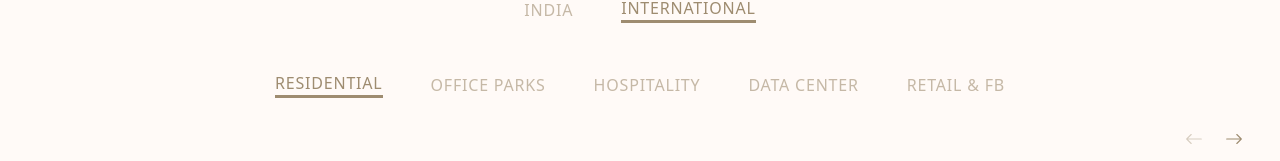
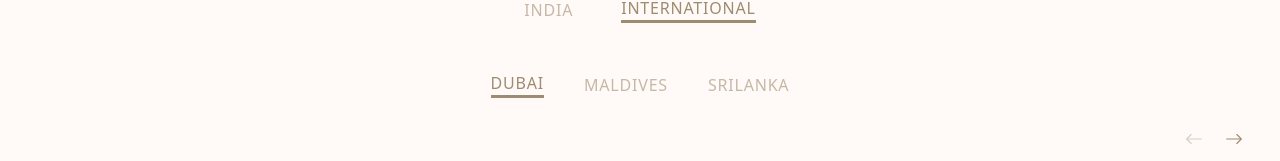
Before and after one commit to graphtobinary/Panchshil-nextjs, a Next.js app: page / in a window 1280 px wide. Both pictures are taken after a click on the button "INTERNATIONAL". Shown: the part 997-1158 px from the top of the page. Built offline with nearby package versions, Linux system fonts and the light colour scheme.

Commit message:
fix the region data and menu link footer alignment

```diff
--- a/components/Footer/Footer.tsx
+++ b/components/Footer/Footer.tsx
@@ -163,7 +163,7 @@
           </div>
 
           {/* Newsletter */}
-          <div className="w-4/5">
+          <div>
             <div className="text-sm font-display-semi tracking-[0.2em] text-black mb-4">
               STAY IN THE KNOW
             </div>
--- a/components/Header/Header.tsx
+++ b/components/Header/Header.tsx
@@ -31,7 +31,7 @@
             {navItems.map((item) => (
               <li key={item.href}>
                 <Link
-                  href={item.href}
+                  href={"#"}
                   className="text-sm lg:text-lg hover:opacity-80 transition-opacity font-light"
                 >
                   {item.label}
--- a/components/Projects/Projects.tsx
+++ b/components/Projects/Projects.tsx
@@ -2,7 +2,7 @@
 
 import { useState } from "react";
 import { ProjectsCarousel } from "./ProjectsCarousel";
-import { ProjectCardData, RegionKey, TabKey } from "@/interfaces";
+import { ProjectCardData, RegionKey, TabKey, CountryKey } from "@/interfaces";
 
 const tabs: { key: TabKey; label: string }[] = [
   { key: "residential", label: "RESIDENTIAL" },
@@ -145,148 +145,214 @@
   ],
 };
 
-// For demo purposes, international reuses images but could be different
-const internationalDataByTab: Record<TabKey, ProjectCardData[]> = {
+// International data: Country -> Category -> Projects
+const dubaiDataByTab: Record<TabKey, ProjectCardData[]> = {
   residential: [
     {
-      id: "intl-yoo",
+      id: "dubai-yoo1",
       title: "YOO RESIDENCES",
       location: "Dubai, UAE",
       image: "/assets/images/yoo-pune.jpg",
     },
     {
-      id: "intl-towers",
-      title: "SKY TOWERS",
-      location: "Colombo, Sri Lanka",
+      id: "dubai-towers1",
+      title: "DUBAI TOWERS",
+      location: "Dubai, UAE",
       image: "/assets/images/panchshil-towers.jpg",
     },
     {
-      id: "intl-waterfront",
-      title: "WATERFRONT",
-      location: "Male, Maldives",
+      id: "dubai-waterfront1",
+      title: "DUBAI WATERFRONT",
+      location: "Dubai, UAE",
       image: "/assets/images/waterfront.jpg",
     },
+  ],
+  office: [
     {
-      id: "intl-yoo2",
-      title: "YOO RESIDENCES",
+      id: "dubai-office1",
+      title: "BUSINESS DISTRICT",
+      location: "Dubai, UAE",
+      image: "/assets/images/panchshil-towers.jpg",
+    },
+    {
+      id: "dubai-office2",
+      title: "COMMERCIAL HUB",
       location: "Dubai, UAE",
       image: "/assets/images/yoo-pune.jpg",
     },
   ],
-  office: [
+  hospitality: [
     {
-      id: "intl-towers2",
-      title: "GLOBAL TOWERS",
+      id: "dubai-hotel1",
+      title: "URBAN SUITES",
       location: "Dubai, UAE",
-      image: "/assets/images/panchshil-towers.jpg",
+      image: "/assets/images/hospitality.jpg",
     },
     {
-      id: "intl-waterfront2",
-      title: "BAY FRONT",
-      location: "Colombo, Sri Lanka",
-      image: "/assets/images/waterfront.jpg",
-    },
-    {
-      id: "intl-yoo3",
-      title: "ICONIC HUB",
-      location: "Male, Maldives",
-      image: "/assets/images/yoo-pune.jpg",
-    },
-    {
-      id: "intl-towers3",
-      title: "GLOBAL TOWERS",
-      location: "Dubai, UAE",
-      image: "/assets/images/panchshil-towers.jpg",
-    },
-  ],
-  hospitality: [
-    {
-      id: "intl-waterfront3",
-      title: "COASTAL RESORT",
-      location: "Male, Maldives",
-      image: "/assets/images/waterfront.jpg",
-    },
-    {
-      id: "intl-yoo4",
-      title: "URBAN SUITES",
-      location: "Dubai, UAE",
-      image: "/assets/images/yoo-pune.jpg",
-    },
-    {
-      id: "intl-towers4",
-      title: "GRAND TOWER",
-      location: "Colombo, Sri Lanka",
-      image: "/assets/images/panchshil-towers.jpg",
-    },
-    {
-      id: "intl-yoo5",
-      title: "URBAN SUITES",
+      id: "dubai-hotel2",
+      title: "DUBAI RESORT",
       location: "Dubai, UAE",
       image: "/assets/images/yoo-pune.jpg",
     },
   ],
   datacenter: [
     {
-      id: "intl-towers5",
-      title: "DATA HUB",
-      location: "Dubai, UAE",
-      image: "/assets/images/panchshil-towers.jpg",
-    },
-    {
-      id: "intl-yoo6",
-      title: "EDGE DC",
-      location: "Colombo, Sri Lanka",
-      image: "/assets/images/yoo-pune.jpg",
-    },
-    {
-      id: "intl-waterfront4",
-      title: "OCEAN DC",
-      location: "Male, Maldives",
-      image: "/assets/images/waterfront.jpg",
-    },
-    {
-      id: "intl-towers6",
-      title: "DATA HUB",
+      id: "dubai-dc1",
+      title: "DATA HUB DUBAI",
       location: "Dubai, UAE",
       image: "/assets/images/panchshil-towers.jpg",
     },
   ],
   retail: [
     {
-      id: "intl-yoo7",
+      id: "dubai-retail1",
       title: "BOUTIQUE MALL",
       location: "Dubai, UAE",
       image: "/assets/images/yoo-pune.jpg",
     },
     {
-      id: "intl-waterfront5",
+      id: "dubai-retail2",
+      title: "LUXURY GALLERIA",
+      location: "Dubai, UAE",
+      image: "/assets/images/waterfront.jpg",
+    },
+  ],
+};
+
+const maldivesDataByTab: Record<TabKey, ProjectCardData[]> = {
+  residential: [
+    {
+      id: "maldives-res1",
+      title: "ISLAND VILLAS",
+      location: "Male, Maldives",
+      image: "/assets/images/waterfront.jpg",
+    },
+    {
+      id: "maldives-res2",
+      title: "COASTAL RESIDENCES",
+      location: "Male, Maldives",
+      image: "/assets/images/yoo-pune.jpg",
+    },
+  ],
+  office: [
+    {
+      id: "maldives-office1",
+      title: "BUSINESS CENTER",
+      location: "Male, Maldives",
+      image: "/assets/images/panchshil-towers.jpg",
+    },
+  ],
+  hospitality: [
+    {
+      id: "maldives-hotel1",
+      title: "COASTAL RESORT",
+      location: "Male, Maldives",
+      image: "/assets/images/waterfront.jpg",
+    },
+    {
+      id: "maldives-hotel2",
+      title: "RAYYA BY ATMOSPHERE",
+      location: "Male, Maldives",
+      image: "/assets/images/raya-by-atmosphere.jpg",
+    },
+  ],
+  datacenter: [
+    {
+      id: "maldives-dc1",
+      title: "OCEAN DC",
+      location: "Male, Maldives",
+      image: "/assets/images/waterfront.jpg",
+    },
+  ],
+  retail: [
+    {
+      id: "maldives-retail1",
       title: "SEAVIEW RETAIL",
       location: "Male, Maldives",
       image: "/assets/images/waterfront.jpg",
     },
+  ],
+};
+
+const srilankaDataByTab: Record<TabKey, ProjectCardData[]> = {
+  residential: [
     {
-      id: "intl-towers7",
+      id: "srilanka-res1",
+      title: "SKY TOWERS",
+      location: "Colombo, Sri Lanka",
+      image: "/assets/images/panchshil-towers.jpg",
+    },
+    {
+      id: "srilanka-res2",
+      title: "URBAN LIFESTYLE",
+      location: "Colombo, Sri Lanka",
+      image: "/assets/images/yoo-pune.jpg",
+    },
+  ],
+  office: [
+    {
+      id: "srilanka-office1",
+      title: "BAY FRONT",
+      location: "Colombo, Sri Lanka",
+      image: "/assets/images/waterfront.jpg",
+    },
+    {
+      id: "srilanka-office2",
+      title: "ICONIC HUB",
+      location: "Colombo, Sri Lanka",
+      image: "/assets/images/yoo-pune.jpg",
+    },
+  ],
+  hospitality: [
+    {
+      id: "srilanka-hotel1",
+      title: "GRAND TOWER",
+      location: "Colombo, Sri Lanka",
+      image: "/assets/images/panchshil-towers.jpg",
+    },
+    {
+      id: "srilanka-hotel2",
+      title: "METRO RESORT",
+      location: "Colombo, Sri Lanka",
+      image: "/assets/images/hospitality.jpg",
+    },
+  ],
+  datacenter: [
+    {
+      id: "srilanka-dc1",
+      title: "EDGE DC",
+      location: "Colombo, Sri Lanka",
+      image: "/assets/images/yoo-pune.jpg",
+    },
+  ],
+  retail: [
+    {
+      id: "srilanka-retail1",
       title: "GLOBAL GALLERIA",
       location: "Colombo, Sri Lanka",
       image: "/assets/images/panchshil-towers.jpg",
     },
-    {
-      id: "intl-yoo8",
-      title: "BOUTIQUE MALL",
-      location: "Dubai, UAE",
-      image: "/assets/images/yoo-pune.jpg",
-    },
   ],
 };
 
-// Root: Region -> Categories -> Projects
+// Root: Region -> Country -> Category -> Projects
+const projectsByCountry: Record<
+  CountryKey,
+  Record<TabKey, ProjectCardData[]>
+> = {
+  dubai: dubaiDataByTab,
+  maldives: maldivesDataByTab,
+  srilanka: srilankaDataByTab,
+};
+
 const projectsByRegion: Record<RegionKey, Record<TabKey, ProjectCardData[]>> = {
   india: indiaDataByTab,
-  international: internationalDataByTab,
+  international: dubaiDataByTab, // Default to Dubai when International is selected
 };
 
 export function Projects() {
   const [region, setRegion] = useState<RegionKey>("india");
+  const [country, setCountry] = useState<CountryKey>("dubai");
   const [active, setActive] = useState<TabKey>("residential");
 
   return (
@@ -309,7 +375,11 @@
             return (
               <button
                 key={r}
-                onClick={() => setRegion(r)}
+                onClick={() => {
+                  setRegion(r);
+                  if (r === "international") setCountry("dubai");
+                  if (r === "india") setActive("residential");
+                }}
                 className={
                   "text-[12px] md:text-[16px] font-medium tracking-wider uppercase transition-colors " +
                   (isActive
@@ -323,7 +393,8 @@
           })}
         </div>
 
-        {/* Category Tabs */}
+        {/* Category Tabs (for India) or Country Tabs (for International) */}
+        {region === "india" ? (
           <div className="flex flex-wrap items-center justify-center gap-6 md:gap-12 mb-20">
             {tabs.map((t) => {
               const isActive = t.key === active;
@@ -343,10 +414,40 @@
               );
             })}
           </div>
+        ) : (
+          <div className="flex flex-wrap items-center justify-center gap-8 md:gap-10 mb-20">
+            {(["dubai", "maldives", "srilanka"] as CountryKey[]).map((c) => {
+              const isActive = c === country;
+              return (
+                <button
+                  key={c}
+                  onClick={() => {
+                    setCountry(c);
+                    setActive("residential");
+                  }}
+                  className={
+                    "text-[12px] md:text-[16px] font-medium tracking-wider uppercase transition-colors " +
+                    (isActive
+                      ? "text-gold-beige border-b-3 border-gold-beige"
+                      : "text-gold-beige/60 hover:text-gold-beige")
+                  }
+                >
+                  {c}
+                </button>
+              );
+            })}
+          </div>
+        )}
 
         {/* Carousel with progress + top-right arrows inside */}
         <div className="relative">
-          <ProjectsCarousel items={projectsByRegion[region][active]} />
+          <ProjectsCarousel
+            items={
+              region === "india"
+                ? projectsByRegion[region][active]
+                : projectsByCountry[country][active]
+            }
+          />
         </div>
       </div>
     </section>
--- a/interfaces/index.ts
+++ b/interfaces/index.ts
@@ -16,6 +16,7 @@
 }
 
 export type RegionKey = "india" | "international";
+export type CountryKey = "dubai" | "maldives" | "srilanka";
 export type TabKey =
   | "residential"
   | "office"
```
Lines whose indentation alone changed are shown as unchanged.
